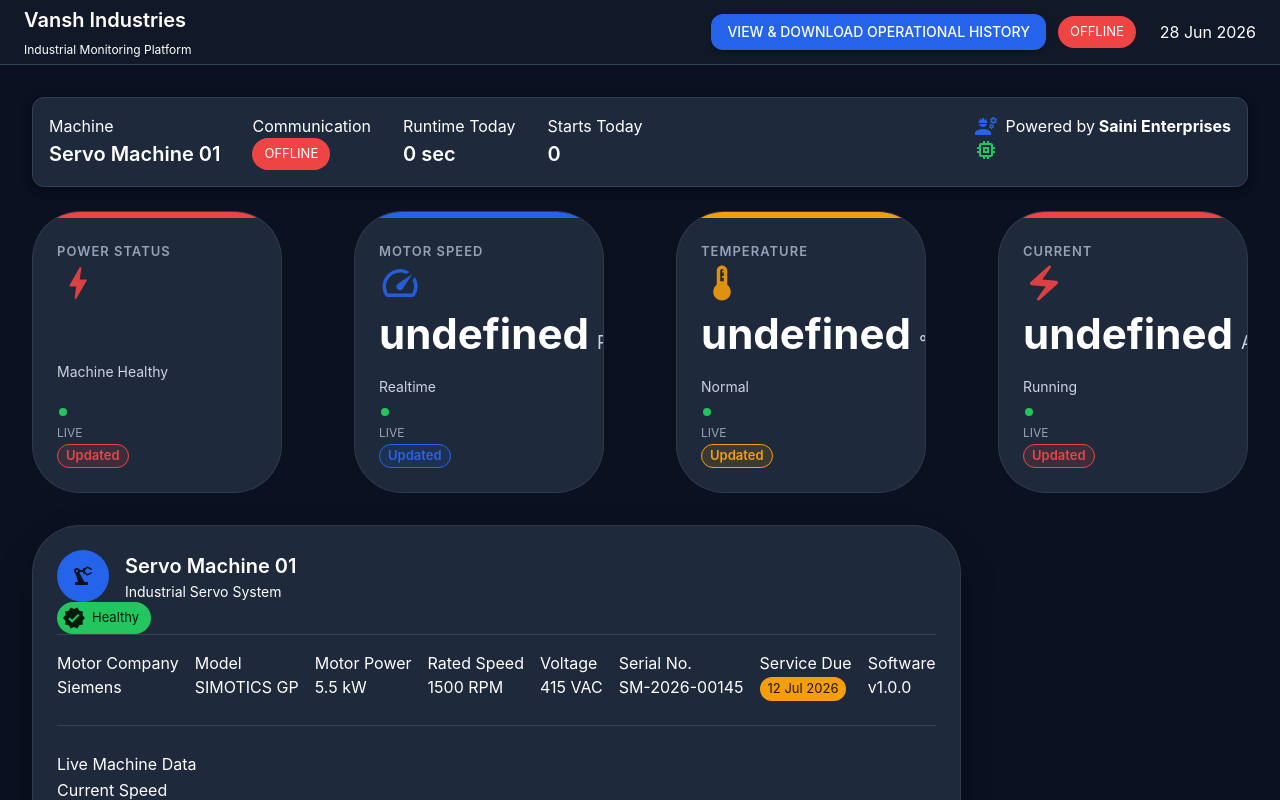
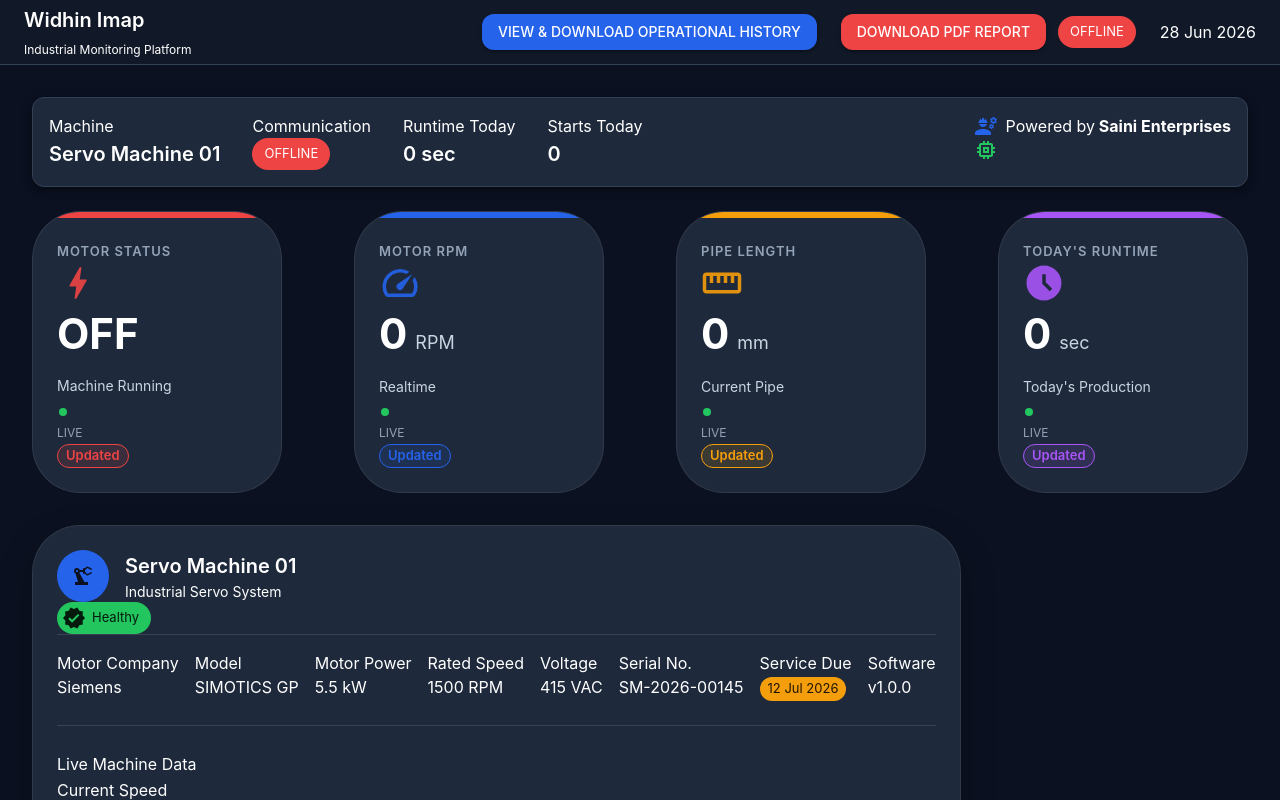
Before and after one commit to Yogeshsaini97/modbus-realtime-dashboard, a React (Vite) app in the folder Modbus-ui/: page / in a window 1280 px wide. Shown: the top 800 px of the page. Built offline with nearby package versions, Linux system fonts and the light colour scheme; no server answers.

Commit message:
added new design

```diff
--- a/Modbus-ui/package.json
+++ b/Modbus-ui/package.json
@@ -18,6 +18,8 @@
     "dayjs": "^1.11.21",
     "echarts": "^6.1.0",
     "echarts-for-react": "^3.0.6",
+    "jspdf": "^4.2.1",
+    "jspdf-autotable": "^5.0.8",
     "react": "^19.2.7",
     "react-dom": "^19.2.7",
     "react-router-dom": "^7.18.0",
--- a/Modbus-ui/src/Components/Layout/Header/Header.jsx
+++ b/Modbus-ui/src/Components/Layout/Header/Header.jsx
@@ -17,6 +17,7 @@ import dayjs from "dayjs";
 import { useMachine } from "../../../Context/MachineContext";
 import { useState } from "react";
 import MachineReportDialog from "../../report/MachineReportDialog";
+import pdfReportService from "../../report/pdfReport.service";
 
 
 
@@ -24,6 +25,12 @@ function Header() {
 
     const { connected } = useMachine();
      const [openReport, setOpenReport] = useState(false);
+
+      const {
+        machineData,
+        history,
+        runtime
+    } = useMachine();
 
     return (
 
@@ -49,7 +56,7 @@ function Header() {
 
                     <Typography variant="h6">
 
-                        Vansh Industries
+                        Widhin Imap
 
                     </Typography>
 
@@ -73,6 +80,31 @@ function Header() {
     sx={{  marginInline:"12px"}}
 >
     View & download operational history
+</Button>
+<Button
+ sx={{  marginInline:"12px"}}
+    variant="contained"
+
+    color="error"
+
+    onClick={() =>
+
+        pdfReportService.download(
+
+            machineData,
+
+            history,
+
+            runtime
+
+        )
+
+    }
+
+>
+
+    Download PDF Report
+
 </Button>
 
 
--- a/Modbus-ui/src/Components/Layout/Sidebar/Sidebar.jsx
+++ b/Modbus-ui/src/Components/Layout/Sidebar/Sidebar.jsx
@@ -60,7 +60,7 @@ function Sidebar() {
 
                 >
 
-                    Vansh Industries
+                    Widhin Imap
 
                 </Typography>
 
--- a/Modbus-ui/src/Components/report/ReportSummary.jsx
+++ b/Modbus-ui/src/Components/report/ReportSummary.jsx
@@ -1,65 +1,59 @@
-import { Grid, Paper, Typography } from "@mui/material";
+import {
+    Grid,
+    Paper,
+    Typography,
+    Chip
+} from "@mui/material";
+
 import dayjs from "dayjs";
+
 import { useMachine } from "../../Context/MachineContext";
-
 
 function ReportSummary() {
 
-    const { machineData, history } = useMachine();
-
-    const maxSpeed =
-        history.length > 0
-            ? Math.max(...history.map(item => item.speed))
-            : 0;
-
-    const avgSpeed =
-        history.length > 0
-            ? (
-                  history.reduce(
-                      (sum, item) => sum + item.speed,
-                      0
-                  ) / history.length
-              ).toFixed(2)
-            : 0;
-
-    const maxTemperature =
-        history.length > 0
-            ? Math.max(...history.map(item => item.temperature))
-            : 0;
+    const {
+        machineData,
+        history,
+        runtime
+    } = useMachine();
 
     const cards = [
+
         {
-            title: "Date",
+            title: "Report Date",
             value: dayjs().format("DD MMM YYYY")
         },
+
         {
-            title: "Records",
+            title: "Generated At",
+            value: dayjs().format("hh:mm:ss A")
+        },
+
+        {
+            title: "Total Records",
             value: history.length
         },
+
         {
-            title: "Current Status",
-            value: machineData.power
+            title: "Motor Starts",
+            value: runtime.startCount || 0
         },
+
         {
-            title: "Current Speed",
-            value: `${machineData.speed} RPM`
+            title: "Runtime Today",
+            value: `${runtime.todayRuntime || 0} sec`
         },
+
         {
-            title: "Average Speed",
-            value: `${avgSpeed} RPM`
+            title: "Current RPM",
+            value: `${machineData.motorRPM} RPM`
         },
+
         {
-            title: "Maximum Speed",
-            value: `${maxSpeed} RPM`
-        },
-        {
-            title: "Current Temperature",
-            value: `${machineData.temperature} °C`
-        },
-        {
-            title: "Maximum Temperature",
-            value: `${maxTemperature} °C`
+            title: "Current Pipe Length",
+            value: `${machineData.pipeLength} mm`
         }
+
     ];
 
     return (
@@ -69,6 +63,50 @@ function ReportSummary() {
             spacing={2}
             sx={{ mb: 3 }}
         >
+
+            {/* Motor Status Card */}
+
+            <Grid item xs={12} sm={6} md={3}>
+
+                <Paper
+                    elevation={3}
+                    sx={{
+                        p: 2,
+                        borderRadius: 3,
+                        textAlign: "center",
+                        height: "100%",
+                        transition: ".3s",
+                        "&:hover": {
+                            transform: "translateY(-3px)"
+                        }
+                    }}
+                >
+
+                    <Typography
+                        variant="body2"
+                        color="text.secondary"
+                    >
+                        Motor Status
+                    </Typography>
+
+                    <Chip
+                        label={machineData.motorStatus}
+                        color={
+                            machineData.motorStatus === "ON"
+                                ? "success"
+                                : "error"
+                        }
+                        sx={{
+                            mt: 2,
+                            fontWeight: "bold"
+                        }}
+                    />
+
+                </Paper>
+
+            </Grid>
+
+            {/* Remaining Cards */}
 
             {cards.map((card) => (
 
@@ -84,8 +122,13 @@ function ReportSummary() {
                         elevation={3}
                         sx={{
                             p: 2,
-                            borderRadius: 2,
-                            textAlign: "center"
+                            borderRadius: 3,
+                            textAlign: "center",
+                            height: "100%",
+                            transition: ".3s",
+                            "&:hover": {
+                                transform: "translateY(-3px)"
+                            }
                         }}
                     >
 
@@ -93,17 +136,21 @@ function ReportSummary() {
                             variant="body2"
                             color="text.secondary"
                         >
+
                             {card.title}
+
                         </Typography>
 
                         <Typography
                             variant="h6"
                             sx={{
                                 mt: 1,
-                                fontWeight: "bold"
+                                fontWeight: 700
                             }}
                         >
+
                             {card.value}
+
                         </Typography>
 
                     </Paper>
--- a/Modbus-ui/src/Components/report/ReportTable.jsx
+++ b/Modbus-ui/src/Components/report/ReportTable.jsx
@@ -1,17 +1,17 @@
 import {
+    Chip,
+    Paper,
     Table,
     TableBody,
     TableCell,
     TableContainer,
     TableHead,
-    TableRow,
-    Paper
+    TableRow
 } from "@mui/material";
 
 import dayjs from "dayjs";
+
 import { useMachine } from "../../Context/MachineContext";
-
-
 
 function ReportTable() {
 
@@ -23,7 +23,8 @@ function ReportTable() {
             component={Paper}
             sx={{
                 mt: 3,
-                maxHeight: 500
+                maxHeight: 500,
+                borderRadius: 3
             }}
         >
 
@@ -33,21 +34,21 @@ function ReportTable() {
 
                     <TableRow>
 
-                        <TableCell>Time</TableCell>
+                        <TableCell>
+                            <strong>Date & Time</strong>
+                        </TableCell>
 
-                        <TableCell>Power</TableCell>
+                        <TableCell align="center">
+                            <strong>Motor Status</strong>
+                        </TableCell>
 
-                        <TableCell>Speed</TableCell>
+                        <TableCell align="center">
+                            <strong>Motor RPM</strong>
+                        </TableCell>
 
-                        <TableCell>Temperature</TableCell>
-
-                        <TableCell>Current</TableCell>
-
-                        <TableCell>Voltage</TableCell>
-
-                        <TableCell>Torque</TableCell>
-
-                        <TableCell>Alarm</TableCell>
+                        <TableCell align="center">
+                            <strong>Pipe Length</strong>
+                        </TableCell>
 
                     </TableRow>
 
@@ -57,7 +58,10 @@ function ReportTable() {
 
                     {history.map((row) => (
 
-                        <TableRow key={row.timestamp}>
+                        <TableRow
+                            hover
+                            key={row.timestamp}
+                        >
 
                             <TableCell>
 
@@ -67,23 +71,41 @@ function ReportTable() {
 
                             </TableCell>
 
-                            <TableCell>{row.power}</TableCell>
+                            <TableCell align="center">
 
-                            <TableCell>{row.speed} RPM</TableCell>
+                                <Chip
 
-                            <TableCell>{row.temperature} °C</TableCell>
+                                    size="small"
 
-                            <TableCell>{row.current} A</TableCell>
+                                    label={row.motorStatus}
 
-                            <TableCell>{row.voltage} V</TableCell>
+                                    color={
+                                        row.motorStatus === "ON"
+                                            ? "success"
+                                            : "error"
+                                    }
 
-                            <TableCell>{row.torque}</TableCell>
+                                />
 
-                            <TableCell>
+                            </TableCell>
 
-                                {row.alarm
-                                    ? "Alarm"
-                                    : "No Alarm"}
+                            <TableCell align="center">
+
+                                <strong>
+
+                                    {row.motorRPM} RPM
+
+                                </strong>
+
+                            </TableCell>
+
+                            <TableCell align="center">
+
+                                <strong>
+
+                                    {row.pipeLength} mm
+
+                                </strong>
 
                             </TableCell>
 
--- /dev/null
+++ b/Modbus-ui/src/Components/report/pdfReport.service.js
@@ -0,0 +1,217 @@
+import jsPDF from "jspdf";
+import autoTable from "jspdf-autotable";
+import dayjs from "dayjs";
+
+class PdfReportService {
+
+    download(machineData, history, runtime) {
+
+        if (!history.length) {
+
+            alert("No records found.");
+
+            return;
+
+        }
+
+        const doc = new jsPDF();
+
+        // ------------------------------------------------
+        // Header
+        // ------------------------------------------------
+
+        doc.setFillColor(11, 17, 32);
+
+        doc.rect(0, 0, 210, 28, "F");
+
+        doc.setTextColor(255, 255, 255);
+
+        doc.setFontSize(20);
+
+        doc.text("Widhin Imap™", 14, 12);
+
+        doc.setFontSize(10);
+
+        doc.text("Industrial Monitoring Platform", 14, 20);
+
+        doc.text("Powered by Saini Enterprises", 140, 20);
+
+        // ------------------------------------------------
+
+        doc.setTextColor(0);
+
+        doc.setFontSize(16);
+
+        doc.text("Machine Operational Report", 14, 40);
+
+        // ------------------------------------------------
+        // Machine Information
+        // ------------------------------------------------
+
+        doc.setFontSize(12);
+
+        doc.text("Machine Information", 14, 52);
+
+        autoTable(doc, {
+
+            startY: 56,
+
+            theme: "grid",
+
+            head: [["Property", "Value"]],
+
+            body: [
+
+                ["Machine", "Pipe Cutting Machine 01"],
+
+                ["Machine ID", "PCM-01"],
+
+                ["Generated On", dayjs().format("DD MMM YYYY hh:mm:ss A")],
+
+                ["Software Version", "v1.0.0"],
+
+                ["Status", machineData.motorStatus]
+
+            ]
+
+        });
+
+        // ------------------------------------------------
+        // Operational Summary
+        // ------------------------------------------------
+
+        autoTable(doc, {
+
+            startY: doc.lastAutoTable.finalY + 10,
+
+            theme: "grid",
+
+            head: [["Operational Summary", "Value"]],
+
+            body: [
+
+                ["Current Motor RPM", `${machineData.motorRPM} RPM`],
+
+                ["Current Pipe Length", `${machineData.pipeLength} mm`],
+
+                ["Runtime Today", `${runtime.todayRuntime} sec`],
+
+                ["Motor Starts", runtime.startCount],
+
+                ["Total Records", history.length],
+
+                [
+
+                    "Total Length Cut",
+
+                    `${history.reduce(
+
+                        (sum, row) => sum + row.pipeLength,
+
+                        0
+
+                    )} mm`
+
+                ]
+
+            ]
+
+        });
+
+        // ------------------------------------------------
+        // History
+        // ------------------------------------------------
+
+        autoTable(doc, {
+
+            startY: doc.lastAutoTable.finalY + 10,
+
+            head: [[
+
+                "Time",
+
+                "Status",
+
+                "Motor RPM",
+
+                "Pipe Length"
+
+            ]],
+
+            body: history.map(row => [
+
+                dayjs(row.timestamp).format(
+
+                    "DD MMM HH:mm:ss"
+
+                ),
+
+                row.motorStatus,
+
+                `${row.motorRPM} RPM`,
+
+                `${row.pipeLength} mm`
+
+            ]),
+
+            styles: {
+
+                fontSize: 8
+
+            }
+
+        });
+
+        // ------------------------------------------------
+        // Footer
+        // ------------------------------------------------
+
+        const pageHeight = doc.internal.pageSize.height;
+
+        doc.setDrawColor(180);
+
+        doc.line(
+
+            14,
+
+            pageHeight - 20,
+
+            196,
+
+            pageHeight - 20
+
+        );
+
+        doc.setFontSize(9);
+
+        doc.text(
+
+            "Powered by Saini Enterprises",
+
+            14,
+
+            pageHeight - 12
+
+        );
+
+        doc.text(
+
+            "Widhin Imap™ Industrial Monitoring Platform",
+
+            110,
+
+            pageHeight - 12
+
+        );
+
+        doc.save(
+
+            `Machine_Report_${dayjs().format("DD-MM-YYYY_HH-mm")}.pdf`
+
+        );
+
+    }
+
+}
+
+export default new PdfReportService();
--- a/Modbus-ui/src/Pages/Dashboard/Dashboard.jsx
+++ b/Modbus-ui/src/Pages/Dashboard/Dashboard.jsx
@@ -19,7 +19,7 @@ import EngineeringIcon from "@mui/icons-material/Engineering";
 
 import BoltIcon from "@mui/icons-material/Bolt";
 import SpeedIcon from "@mui/icons-material/Speed";
-import DeviceThermostatIcon from "@mui/icons-material/DeviceThermostat";
+import StraightenIcon from "@mui/icons-material/Straighten";
 import ElectricBoltIcon from "@mui/icons-material/ElectricBolt";
 import AccessTimeFilledIcon from "@mui/icons-material/AccessTimeFilled";
 import PrecisionManufacturingIcon from "@mui/icons-material/PrecisionManufacturing";
@@ -193,14 +193,14 @@ color:"#22C55E"
 
                         <StatusWidget
 
-                            title="POWER STATUS"
-                            value={machineData.power}
-                            subtitle="Machine Healthy"
-                            color={
-                                machineData.power === "ON"
-                                    ? "#22C55E"
-                                    : "#EF4444"
-                            }
+                            title="MOTOR STATUS"
+value={machineData.motorStatus}
+subtitle="Machine Running"
+color={
+    machineData.motorStatus === "ON"
+        ? "#22C55E"
+        : "#EF4444"
+}
                             icon={
                                 <BoltIcon
                                     sx={{ fontSize: 42 }}
@@ -213,9 +213,11 @@ color:"#22C55E"
                     <Grid  sx={{width:"250px"}} item xs={12} sm={6} md={6} lg={3} xl={3}>
 
                         <StatusWidget
-                            title="MOTOR SPEED"
-                            value={`${machineData.speed}`}
-                            unit="RPM"
+                           title="MOTOR RPM"
+
+value={machineData.motorRPM}
+
+unit="RPM"
                             subtitle="Realtime"
                             color="#2563EB"
                             icon={
@@ -230,13 +232,16 @@ color:"#22C55E"
                     <Grid  sx={{width:"250px"}} item xs={12} sm={6} md={6} lg={3} xl={3}>
 
                         <StatusWidget
-                            title="TEMPERATURE"
-                            value={`${machineData.temperature}`}
-                            unit="°C"
-                            subtitle="Normal"
+                           title="PIPE LENGTH"
+
+value={machineData.pipeLength}
+
+unit="mm"
+
+subtitle="Current Pipe"
                             color="#F59E0B"
                             icon={
-                                <DeviceThermostatIcon
+                                <StraightenIcon
                                     sx={{ fontSize: 42 }}
                                 />
                             }
@@ -247,16 +252,17 @@ color:"#22C55E"
                     <Grid  sx={{width:"250px"}} item xs={12} sm={6} md={6} lg={3} xl={3}>
 
                         <StatusWidget
-                            title="CURRENT"
-                            value={`${machineData.current}`}
-                            unit="A"
-                            subtitle="Running"
-                            color="#EF4444"
-                            icon={
-                                <ElectricBoltIcon
-                                    sx={{ fontSize: 42 }}
-                                />
-                            }
+                            title="TODAY'S RUNTIME"
+
+value={runtime.todayRuntime || 0}
+
+unit="sec"
+
+subtitle="Today's Production"
+
+color="#A855F7"
+
+icon={<AccessTimeFilledIcon sx={{fontSize:42}} />}
                         />
 
                     </Grid>
```
Also changed, not shown: 1 other file (tests, documents, lock files or other folders).
